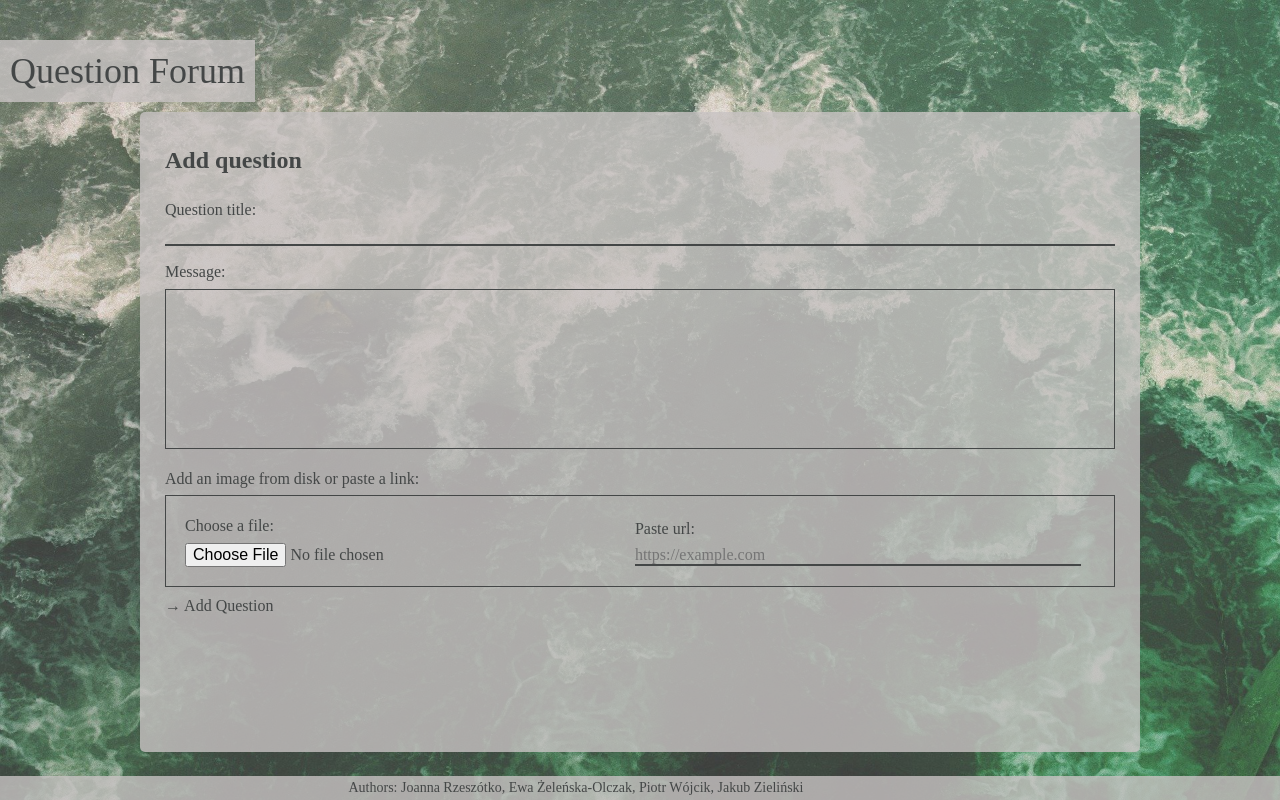
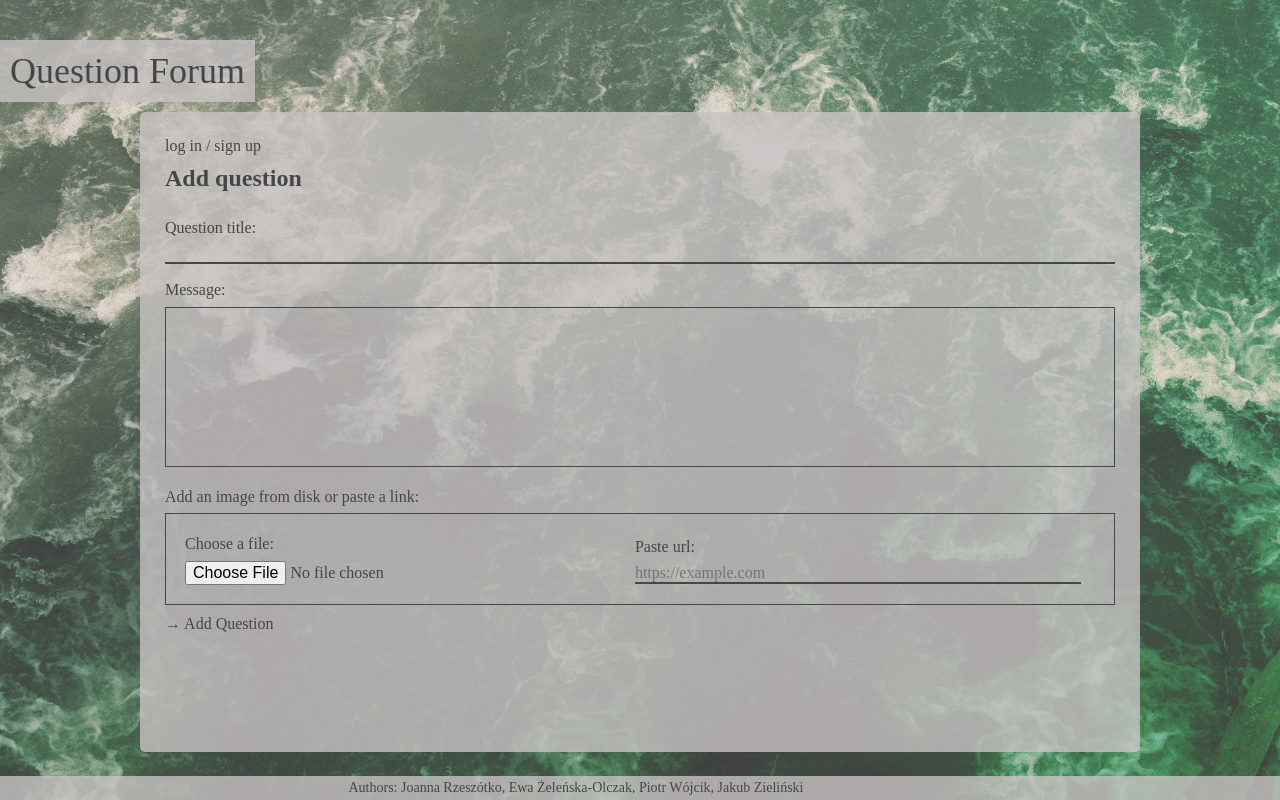
Before and after one commit to Pietrus914/Ask-mate, a Flask app: page /add in a window 1280 px wide. Run offline with Flask 2, Linux system fonts and the light colour scheme; some libraries are stand-ins or nearby versions.

Commit message:
add log in/sign up button

```diff
--- a/templates/index.html
+++ b/templates/index.html
@@ -11,6 +11,11 @@
     <header>
         <a id="header-title" href="{{url_for("main_page") }}">Question Forum</a>
     </header>
+    <div id="signup">
+        <a href="{{ url_for("registration_user") }}">Log In</a>
+        /
+        <a href="{{ url_for("registration_user") }}">Sign Up</a>
+    </div>
     <section>
         <h2 class="title text-center">{{ self.page_title() }}</h2>
     </section>
```
